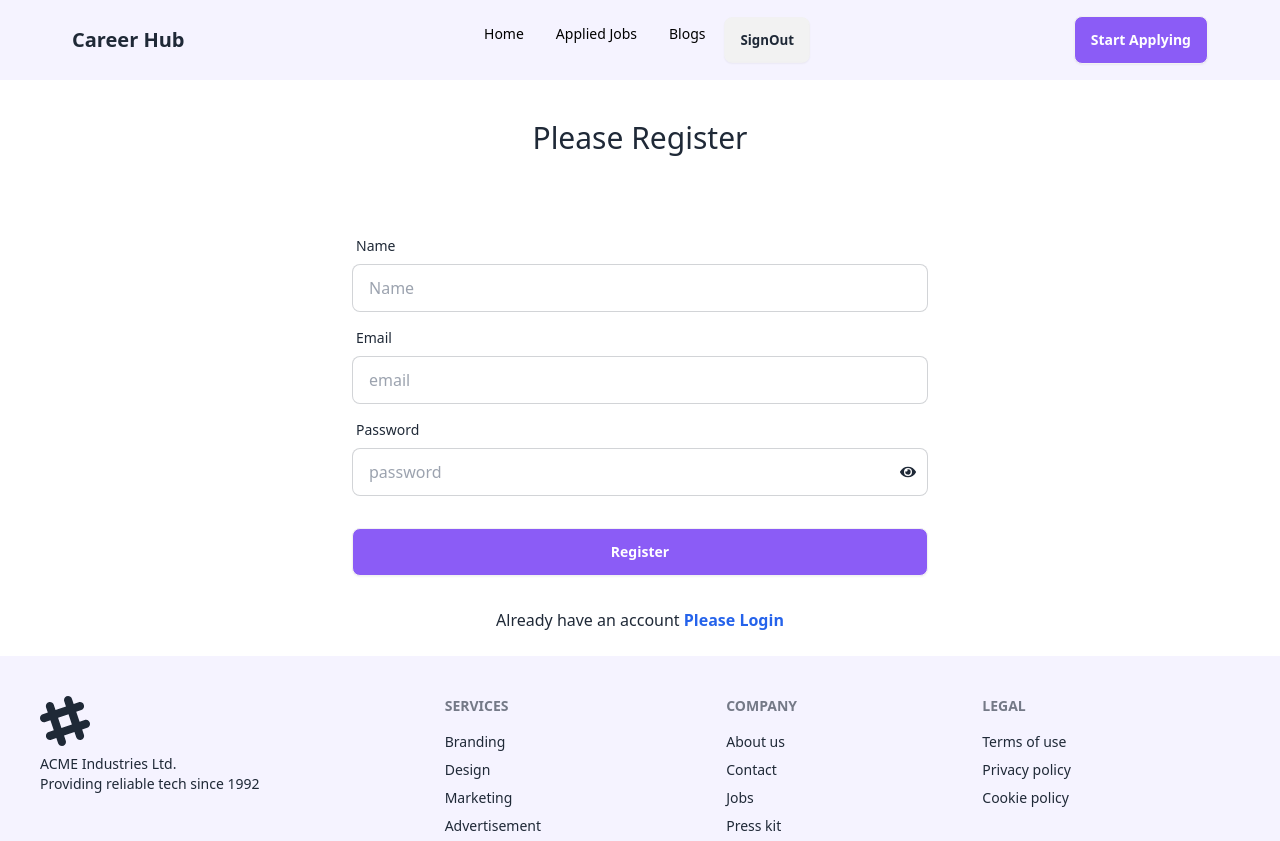
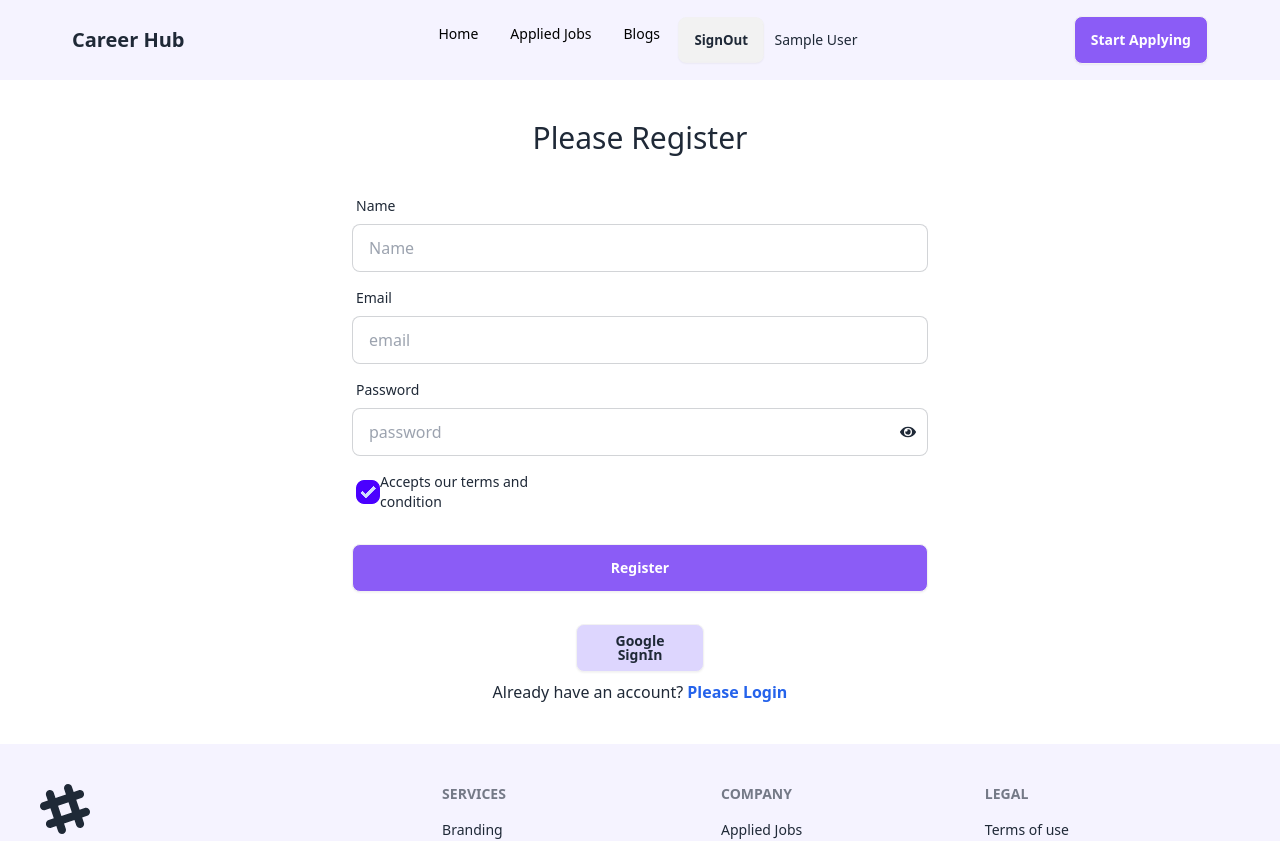
Before and after one commit to Mimi-Afsana/react-career-hub, a React (Vite) app: page /signup in a window 1280 px wide. Shown: the top 841 px of the page. Built offline with nearby package versions, Linux system fonts and the light colour scheme; no server answers; sample sign-in values are in the browser's storage.

Commit message:
Added-google-signin

```diff
--- a/src/components/Jobs/Jobs.jsx
+++ b/src/components/Jobs/Jobs.jsx
@@ -10,7 +10,7 @@ const Jobs = ({ job }) => {
         <div className="max-w-6xl mx-auto">
             <div className=" border border-blue-100 rounded pl-4 mb-6 p-4 mx-2">
                 <div className="flex justify-center items-center  gap-6 lg:gap-16 flex-col lg:flex-row ">
-                    <div className="w-60 mx-auto bg-red-700 h-48 flex justify-center items-center rounded p-6">
+                    <div className="w-60 mx-auto bg-slate-100 h-48 flex justify-center items-center rounded p-6">
                         <img
                             src={logo}
                             className="rounded-lg " />
--- a/src/components/JonDetails/JobDetails.jsx
+++ b/src/components/JonDetails/JobDetails.jsx
@@ -8,6 +8,7 @@ import { HiOutlineOfficeBuilding } from "react-icons/hi";
 import { FaPhoneAlt } from "react-icons/fa";
 import { MdOutlineMail } from "react-icons/md";
 import { FaRegAddressCard } from "react-icons/fa";
+import { Helmet } from "react-helmet-async";
 
 
 
@@ -26,6 +27,7 @@ const JobDetails = () => {
 
     return (
         <div className="">
+            <Helmet><title>Career Hub | Job Details</title></Helmet>
             <div className="bg-violet-50 ">
                 <div
                     className="h-52	"
--- a/src/components/Login/Login.jsx
+++ b/src/components/Login/Login.jsx
@@ -30,9 +30,16 @@ const Login = () => {
         signIn(email, password)
             .then(result => {
                 console.log(result.user)
-                setSuccess('User Login Successfully')
-                // navigate after login
-                navigate(location?.state ? location.state : '/')
+                if (result.user.emailVerified) {
+                    setSuccess('User Login Successfully')
+                    // navigate after login
+                    navigate(location?.state ? location.state : '/')
+                }
+                else{
+                    alert('Please verify your email address')
+                }
+
+
             })
             .catch(error => {
                 console.log(error)
@@ -98,6 +105,8 @@ const Login = () => {
                             <a onClick={handleForgotPassword} href="#" className="label-text-alt link link-hover">Forgot password?</a>
                         </label>
                     </div>
+
+
                     <div className="form-control mt-6">
                         <button className="btn bg-violet-500 text-white">Login</button>
                     </div>
@@ -112,7 +121,7 @@ const Login = () => {
                         {success}
                     </p>
                 }
-                <p className="text-center  mb-6">Do not have an account <Link className="text-blue-600 font-bold" to='/signup'>Register</Link></p>
+                <p className="text-center  mb-6">Do not have an account? <Link className="text-blue-600 font-bold" to='/signup'>Register</Link></p>
             </div>
         </div>
     );
--- a/src/components/SignUp/SignUp.jsx
+++ b/src/components/SignUp/SignUp.jsx
@@ -4,13 +4,36 @@ import { AuthContext } from "../../providers/AuthProvider";
 import { FaEyeSlash } from "react-icons/fa";
 import { FaEye } from "react-icons/fa";
 import { Helmet } from "react-helmet-async";
+import { sendEmailVerification } from "firebase/auth";
+import { updateProfile } from "firebase/auth/cordova";
 
 
 const SignUp = () => {
     const [registerError, setRegisterError] = useState('')
     const [success, setSuccess] = useState('')
     const [showPassword, setShowPassword] = useState(false)
+    const [user, setUser] = useState('');
     const navigate = useNavigate()
+
+    const { signInWithGoogle } = useContext(AuthContext)
+
+
+    const handleGoogleSignup = () => {
+        console.log('google is here')
+        signInWithGoogle()
+            .then(result => {
+                const user = result.user
+                console.log(user)
+
+            })
+            .catch(error => {
+                console.log('error', error.message)
+            })
+        navigate(location?.state ? location.state : '/')
+    }
+
+
+    // const navigate = useNavigate()
     const { createUser } = useContext(AuthContext)
     const handleRegister = e => {
         e.preventDefault()
@@ -19,7 +42,8 @@ const SignUp = () => {
         const name = form.get('name')
         const email = form.get('email')
         const password = form.get('password')
-        console.log(name, email, password)
+        const accepted = form.get('terms')
+        console.log(name, email, accepted)
 
         setRegisterError('')
         setSuccess('')
@@ -29,15 +53,37 @@ const SignUp = () => {
             return
         }
 
-
+        else if (!accepted) {
+            setRegisterError('Please accept our terms and condition!')
+            return
+        }
 
         // createUser
         createUser(email, password)
             .then(result => {
                 console.log(result.user)
                 setSuccess('User Login Successfully')
+
+                // update profile
+                updateProfile(result.user, {
+                    displayName: name
+                })
+                    .then((result) => {
+                        const EpUser = result.user
+                        setUser(EpUser);
+                        console.log(EpUser)
+                    })
+                    .catch(() => {
+                        console.log('get error')
+                    })
+                // email verification
+                sendEmailVerification(result.user)
+                    .then(() => {
+                        alert('Please check your email and verify tour account')
+                    })
+
                 // navigate after login
-                navigate(location?.state ? location.state : '/')
+                // navigate(location?.state ? location.state : '/')
             })
             .catch(error => {
                 console.log(error)
@@ -50,7 +96,7 @@ const SignUp = () => {
         <div>
             <Helmet><title>Career Hub | Register</title></Helmet>
             <div>
-                <h2 className="text-3xl my-10 text-center">Please Register</h2>
+                <h2 className="text-3xl mt-10 text-center">Please Register</h2>
                 <form onSubmit={handleRegister} className="card-body lg:w-1/2 md:w-3/4 mx-auto">
                     <div className="form-control">
                         <label className="label">
@@ -86,22 +132,39 @@ const SignUp = () => {
                             </span>
                         </div>
                     </div>
+                    <div className="form-control lg:w-2/5 w-4/6">
+                        <label className="cursor-pointer label">
+                            <input type="checkbox" defaultChecked
+                                className="checkbox checkbox-primary" name="terms" />
+                            <span className="label-text">Accepts our terms and condition</span>
+                        </label>
+                    </div>
 
-                    <div className="form-control mt-6">
+
+                    <div className="form-control mt-4">
                         <button className="btn bg-violet-500 text-white">Register</button>
+                        {
+                            user && <h1>Welcome, {user?.displayName}!</h1>
+                        }
                     </div>
+
                 </form>
+                <div className="form-control w-32 mx-auto">
+                    <button onClick={handleGoogleSignup} className="btn bg-violet-200">Google SignIn</button>
+                </div>
+
+
                 {
                     registerError && <p className="text-red-600 text-center">
                         {registerError}
                     </p>
                 }
                 {
-                    success && <p className="text-green-600">
+                    success && <p className="text-green-600 text-center">
                         {success}
                     </p>
                 }
-                <p className="text-center  mb-6">Already have an account <Link className="text-blue-600 font-bold" to='/login'>Please Login</Link></p>
+                <p className="text-center  mb-10 mt-2">Already have an account? <Link className="text-blue-600 font-bold" to='/login'>Please Login</Link></p>
             </div>
         </div>
     );
--- a/src/components/footer/Footer.jsx
+++ b/src/components/footer/Footer.jsx
@@ -30,10 +30,9 @@ const Footer = () => {
                 </nav>
                 <nav>
                     <h6 className="footer-title">Company</h6>
-                    <a className="link link-hover">About us</a>
-                    <a className="link link-hover">Contact</a>
-                    <a className="link link-hover">Jobs</a>
-                    <a className="link link-hover">Press kit</a>
+                    <a className="link link-hover">Applied Jobs</a>
+                    <a className="link link-hover">Blogs</a>
+                    <a className="link link-hover">Login</a>
                 </nav>
                 <nav>
                     <h6 className="footer-title">Legal</h6>
--- a/src/components/header/Header.jsx
+++ b/src/components/header/Header.jsx
@@ -4,6 +4,7 @@ import { AuthContext } from "../../providers/AuthProvider";
 
 const Header = () => {
     const { user, logOut } = useContext(AuthContext)
+
 
     const handleSignOut = () => {
         logOut()
@@ -54,7 +55,10 @@ const Header = () => {
             </li>
             {
                 user ?
-                    <button onClick={handleSignOut} className="btn">SignOut</button>
+                    <div>
+                        <button onClick={handleSignOut} className="btn">SignOut</button>
+                        <span className="pl-2">{user?.displayName}</span>
+                    </div>
                     :
                     <li>
                         <NavLink
--- a/src/providers/AuthProvider.jsx
+++ b/src/providers/AuthProvider.jsx
@@ -1,13 +1,22 @@
 import { createContext, useEffect, useState } from "react";
 import app from "../firebase/firebase.config";
-import { createUserWithEmailAndPassword, getAuth, onAuthStateChanged, signInWithEmailAndPassword, signOut } from "firebase/auth";
+import { createUserWithEmailAndPassword, getAuth, GoogleAuthProvider, onAuthStateChanged, signInWithEmailAndPassword, signInWithPopup, signOut } from "firebase/auth";
 
 export const AuthContext = createContext(null)
 const auth = getAuth(app)
 
+
 const AuthProvider = ({ children }) => {
     const [user, setUser] = useState(null)
     const [loading, setLoading] = useState(true)
+    const provider = new GoogleAuthProvider()
+
+    const signInWithGoogle = () => {
+        setLoading(true)
+        return signInWithPopup(auth, provider)
+    }
+
+
 
     const createUser = (email, password) => {
         setLoading(true)
@@ -18,6 +27,7 @@ const AuthProvider = ({ children }) => {
         setLoading(true)
         return signInWithEmailAndPassword(auth, email, password)
     }
+
 
     const logOut = () => {
         setLoading(true)
@@ -40,6 +50,7 @@ const AuthProvider = ({ children }) => {
         user,
         createUser,
         signIn,
+        signInWithGoogle,
         logOut,
         loading
 
```
